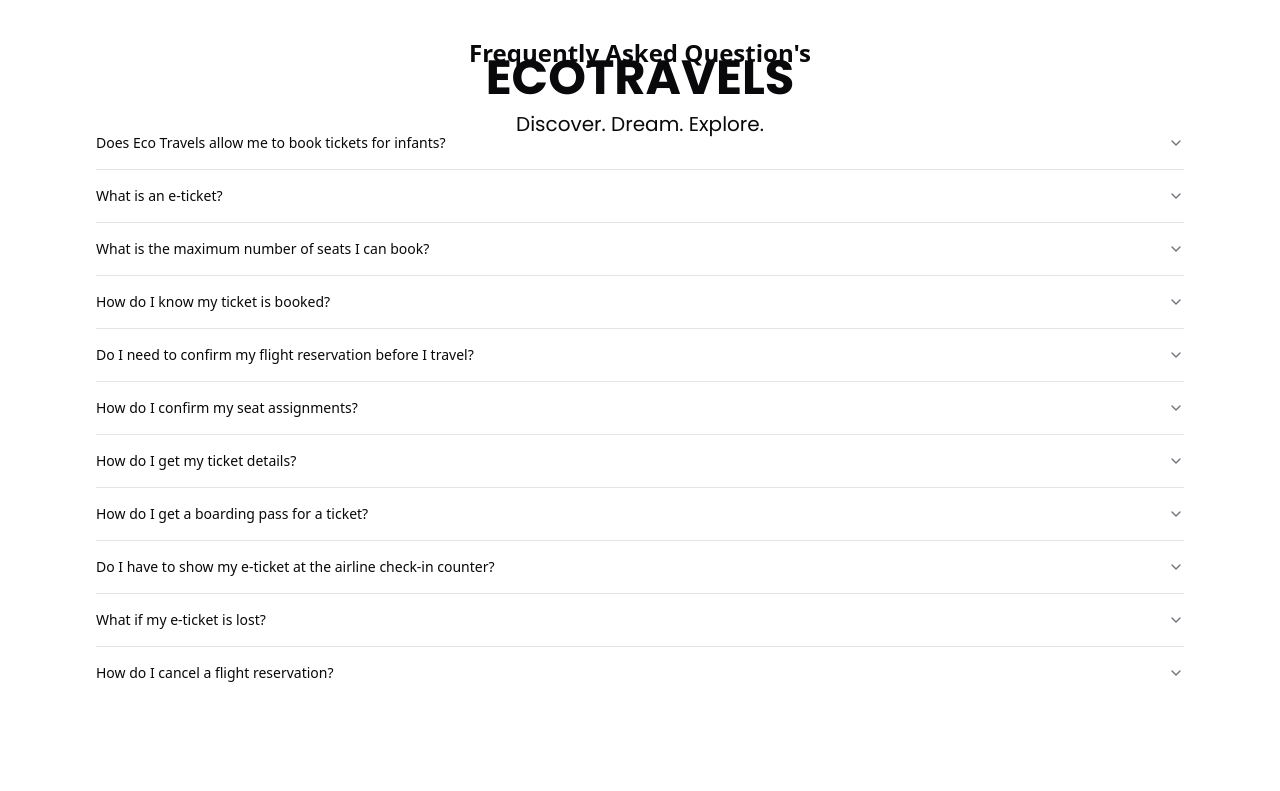
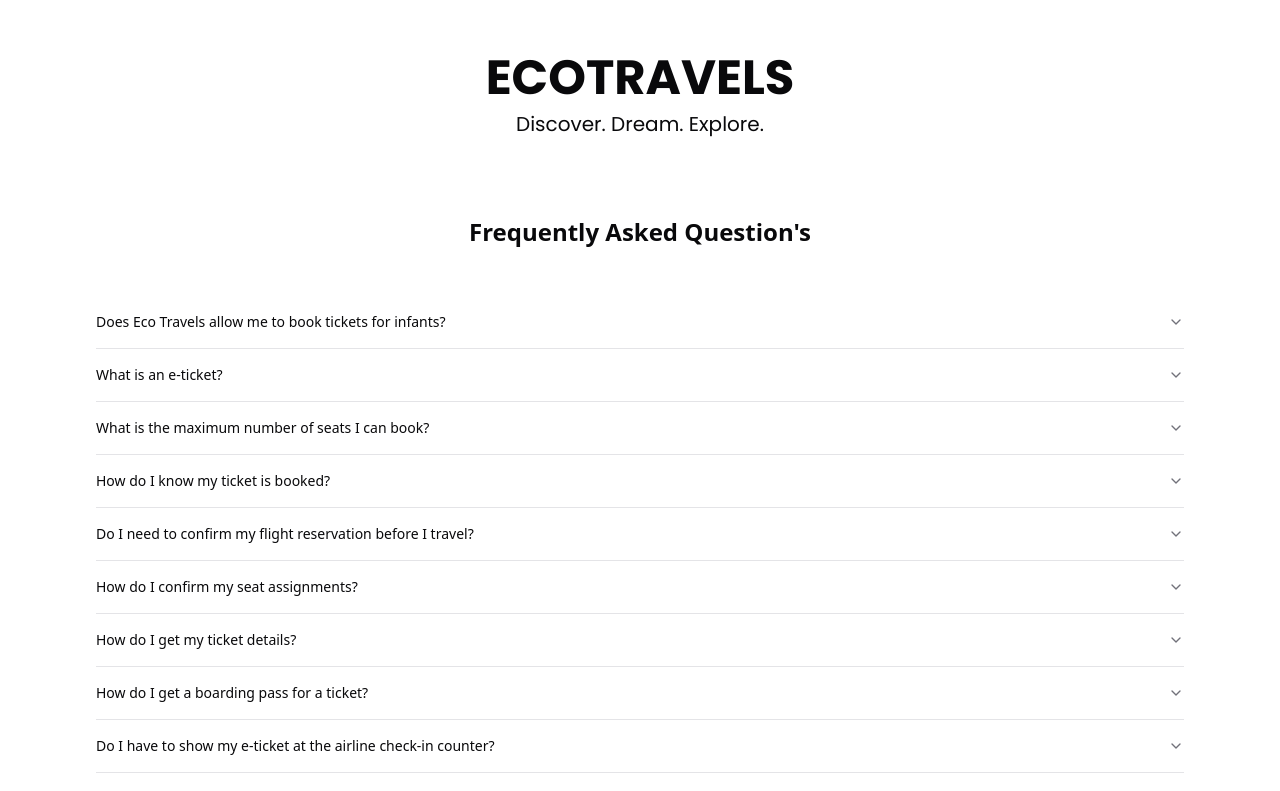
Before and after one commit to smadabat1/EcoTravels, a React (Vite) app: page /faq in a window 1280 px wide. Shown: the top 791 px of the page. Built offline with nearby package versions, Linux system fonts and the light colour scheme.

Commit message:
Header Issues

```diff
--- a/src/components/FAQ/index.tsx
+++ b/src/components/FAQ/index.tsx
@@ -82,7 +82,7 @@
     },
   ];
   return (
-    <div className="px-4 md:px-24 mt-4 min-h-[calc(100vh-6rem)] flex flex-col justify-center items-center gap-y-12">
+    <div className="px-4 md:px-24 pt-54 min-h-[calc(100vh-6rem)] flex flex-col justify-center items-center gap-y-12">
       <div className="flex justify-center">
         <p className="self-center  font-bold text-2xl">Frequently Asked Question's</p>
       </div>
--- a/src/components/Landingpage/Header/index.tsx
+++ b/src/components/Landingpage/Header/index.tsx
@@ -6,57 +6,58 @@
 export default function Header() {
   const navigate = useNavigate();
   const [isSticky, setIsSticky] = useState<boolean>(false);
+  const [isVisible, setIsVisible] = useState<boolean>(true);
+  const [prevScrollPos, setPrevScrollPos] = useState(0);
 
   const headerVariants = {
-    initial: {
-      opacity: 0,
-      y: -50,
-    },
-    animate: {
-      opacity: 1,
-      y: 0,
-      transition: {
-        type: "spring",
-        stiffness: 120,
-        damping: 10,
-      },
-    },
+    initial: { opacity: 1 },
+    animate: { opacity: 1 },
     exit: {
       opacity: 0,
-      y: -50,
     },
   };
 
   useEffect(() => {
+    setPrevScrollPos(window.scrollY);
+
     const handleScroll = () => {
-      setIsSticky(window.scrollY > 50);
+      const currentScrollPos = window.scrollY;
+
+      if (currentScrollPos > 50) {
+        setIsSticky(true);
+      } else {
+        setIsSticky(false);
+      }
+
+      const isScrollingUp = prevScrollPos > currentScrollPos;
+
+      setIsVisible(isScrollingUp || currentScrollPos < 200);
+
+      setPrevScrollPos(currentScrollPos);
     };
 
     window.addEventListener("scroll", handleScroll);
 
     return () => window.removeEventListener("scroll", handleScroll);
-  }, []);
+  }, [prevScrollPos]);
 
   return (
     <motion.header
       variants={headerVariants}
-      className={`md:h-48 bg-primary fixed top-0 left-0 w-full z-999 flex flex-col justify-center gap-y-8 p-4 items-center ${isSticky ? "shadow-md bg-primary/90 backdrop-blur-md text-white h-32" : "h-48 bg-transparent"} transition-all duration-350 ease-in-out`}
+      className={`md:h-48 bg-primary fixed top-0 left-0 w-full z-999 flex flex-col justify-center gap-y-4 p-2 items-center ${isSticky ? "shadow-md bg-primary/90 backdrop-blur-md text-white h-32" : "h-48 bg-transparent"} ${isVisible ? "translate-y-0" : "-translate-y-full"} transition-all duration-350 ease-in-out`}
       animate="animate"
       initial="initial"
     >
-      <AnimatePresence>
-        <motion.div
-          className="flex flex-col items-center gap-y-2 select-none cursor-pointer"
+      <div
+        className={`flex flex-col items-center gap-y-2 select-none cursor-pointer ${isSticky ? "mb-2" : "my-auto"}`}
         onClick={() => {
           navigate({ to: "/" });
         }}
       >
         <p className="text-2xl lg:text-5xl font-bold font-header">ECOTRAVELS</p>
         <p className="lg:text-xl font-header">Discover. Dream. Explore.</p>
-        </motion.div>
-
-        {isSticky ? <Menu /> : null}
-      </AnimatePresence>
+      </div>
+      <AnimatePresence>{isSticky ? <Menu /> : null}</AnimatePresence>
     </motion.header>
   );
 }
--- a/src/components/Landingpage/Header/menu.tsx
+++ b/src/components/Landingpage/Header/menu.tsx
@@ -36,14 +36,13 @@
       className={`hidden md:flex flex-row gap-8`}
       initial={{ opacity: 0 }}
       animate={{ opacity: 1 }}
-      exit={{
-        opacity: 0,
-      }}
+      exit={{ opacity: 0 }}
+      transition={{ duration: 0.3 }}
     >
       {list.map((item) => (
         <div
           key={item.id}
-          className="group relative cursor-pointer hover:bg-primary/20 px-4 py-2 rounded-full transition-all duration-300 ease-in-out select-none"
+          className="group relative cursor-pointer hover:bg-gray-200/50 px-4 py-2 rounded-full transition-all duration-300 ease-in-out select-none"
           onClick={() => {
             navigate({ to: item.url });
           }}
```
Lines whose indentation alone changed are shown as unchanged.
